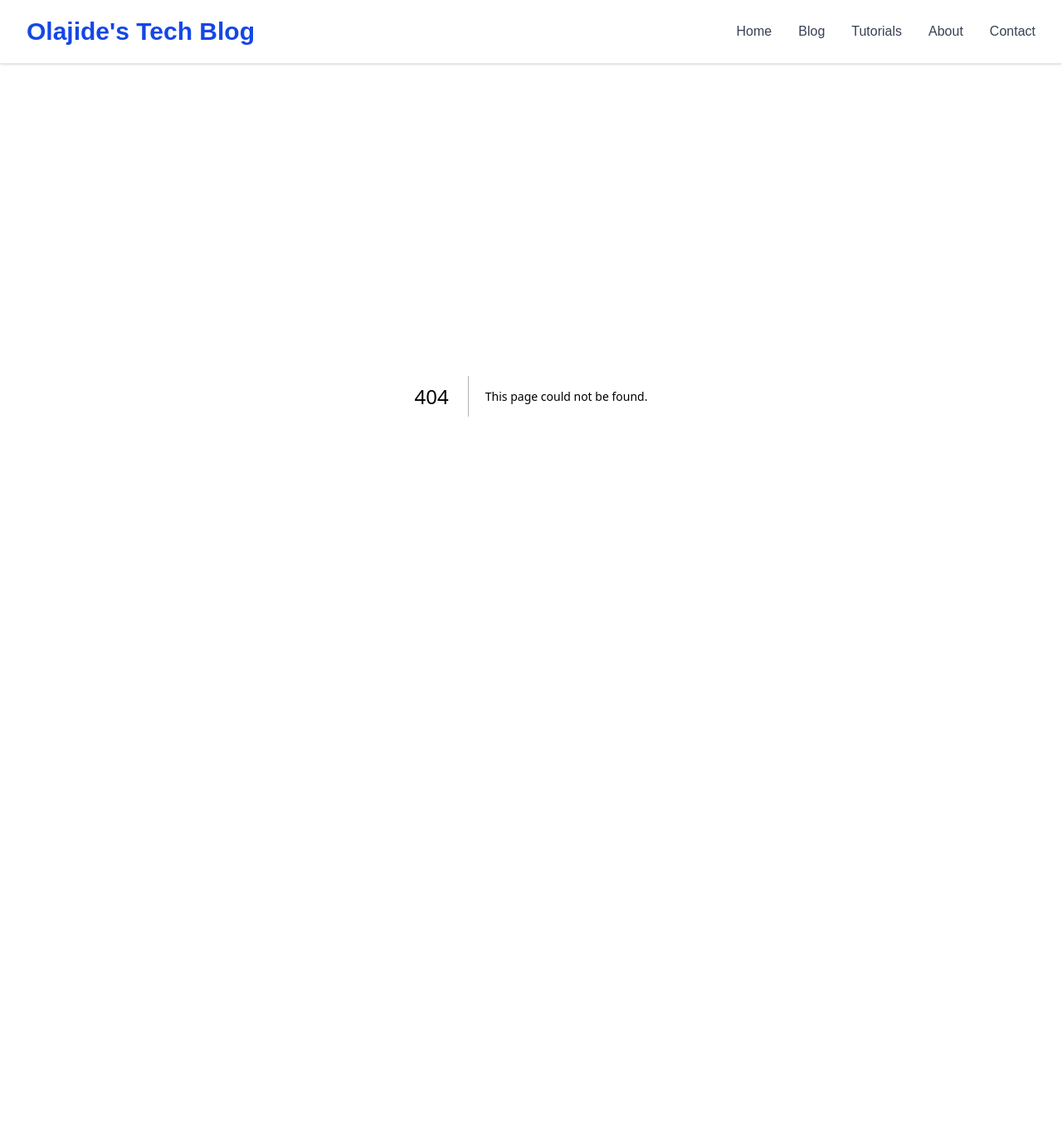
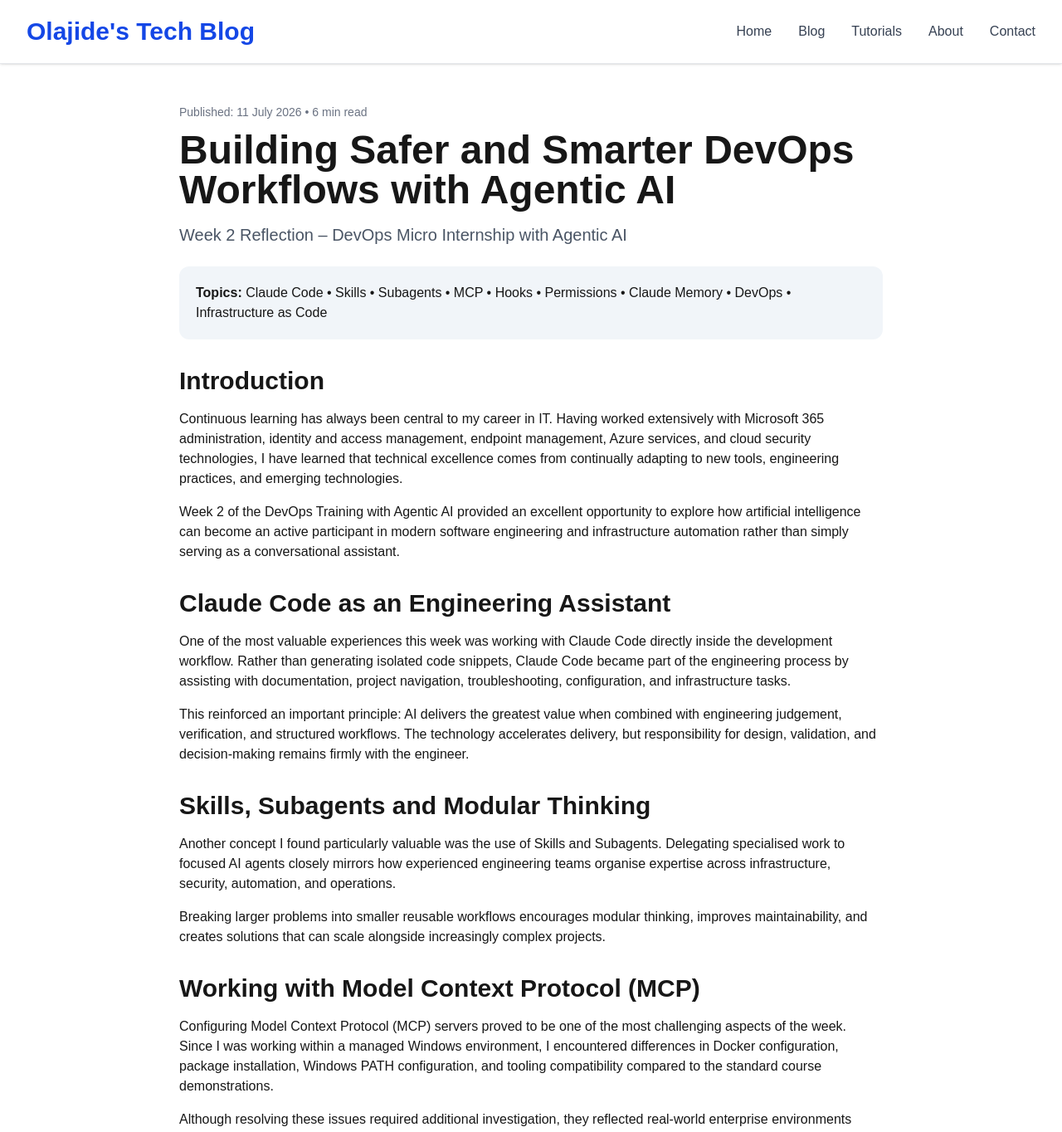
Before and after one commit to Kutiolajide07/my-blog, a Next.js app: page /blog/agentic-ai in a window 1280 px wide. Before the commit this address had no page. Shown: the top 1364 px of the page at 83% size. Before the commit the page ends 877 px from the top, so only its background shows below. Built offline with nearby package versions, Linux system fonts and the light colour scheme.

Commit message:
Add Week 2 Agentic AI reflection blog

```diff
--- /dev/null
+++ b/app/blog/agentic-ai/page.tsx
@@ -0,0 +1,146 @@
+export default function AgenticAIPage() {
+  return (
+    <main className="max-w-4xl mx-auto px-6 py-12">
+      <article className="space-y-8">
+
+        <div>
+          <p className="text-sm text-gray-500">
+            Published: 11 July 2026 • 6 min read
+          </p>
+
+          <h1 className="text-5xl font-bold mt-3 mb-4">
+            Building Safer and Smarter DevOps Workflows with Agentic AI
+          </h1>
+
+          <p className="text-xl text-gray-600">
+            Week 2 Reflection – DevOps Micro Internship with Agentic AI
+          </p>
+
+          <div className="mt-6 bg-slate-100 dark:bg-slate-800 rounded-xl p-5">
+            <strong>Topics:</strong> Claude Code • Skills • Subagents • MCP • Hooks • Permissions • Claude Memory • DevOps • Infrastructure as Code
+          </div>
+        </div>
+
+        <section>
+          <h2 className="text-3xl font-bold mb-4">Introduction</h2>
+
+          <p className="mb-4">
+            Continuous learning has always been central to my career in IT. Having worked extensively with Microsoft 365 administration, identity and access management, endpoint management, Azure services, and cloud security technologies, I have learned that technical excellence comes from continually adapting to new tools, engineering practices, and emerging technologies.
+          </p>
+
+          <p>
+            Week 2 of the DevOps Training with Agentic AI provided an excellent opportunity to explore how artificial intelligence can become an active participant in modern software engineering and infrastructure automation rather than simply serving as a conversational assistant.
+          </p>
+        </section>
+
+        <section>
+          <h2 className="text-3xl font-bold mb-4">
+            Claude Code as an Engineering Assistant
+          </h2>
+
+          <p className="mb-4">
+            One of the most valuable experiences this week was working with Claude Code directly inside the development workflow. Rather than generating isolated code snippets, Claude Code became part of the engineering process by assisting with documentation, project navigation, troubleshooting, configuration, and infrastructure tasks.
+          </p>
+
+          <p>
+            This reinforced an important principle: AI delivers the greatest value when combined with engineering judgement, verification, and structured workflows. The technology accelerates delivery, but responsibility for design, validation, and decision-making remains firmly with the engineer.
+          </p>
+        </section>
+
+        <section>
+          <h2 className="text-3xl font-bold mb-4">
+            Skills, Subagents and Modular Thinking
+          </h2>
+
+          <p className="mb-4">
+            Another concept I found particularly valuable was the use of Skills and Subagents. Delegating specialised work to focused AI agents closely mirrors how experienced engineering teams organise expertise across infrastructure, security, automation, and operations.
+          </p>
+
+          <p>
+            Breaking larger problems into smaller reusable workflows encourages modular thinking, improves maintainability, and creates solutions that can scale alongside increasingly complex projects.
+          </p>
+        </section>
+
+        <section>
+          <h2 className="text-3xl font-bold mb-4">
+            Working with Model Context Protocol (MCP)
+          </h2>
+
+          <p className="mb-4">
+            Configuring Model Context Protocol (MCP) servers proved to be one of the most challenging aspects of the week. Since I was working within a managed Windows environment, I encountered differences in Docker configuration, package installation, Windows PATH configuration, and tooling compatibility compared to the standard course demonstrations.
+          </p>
+
+          <p>
+            Although resolving these issues required additional investigation, they reflected real-world enterprise environments where engineers frequently adapt solutions to organisational standards instead of relying solely on tutorial examples.
+          </p>
+
+          <blockquote className="border-l-4 border-blue-600 pl-4 italic my-6">
+            "The most valuable learning often happens during troubleshooting rather than during successful execution."
+          </blockquote>
+        </section>
+
+        <section>
+          <h2 className="text-3xl font-bold mb-4">
+            Hooks, Permissions and Safety Rails
+          </h2>
+
+          <p className="mb-4">
+            Another highlight was implementing Hooks, Permissions, and Safety Rails within Claude Code. Configuring safeguards to prevent destructive commands demonstrated the importance of governance in AI-assisted engineering workflows.
+          </p>
+
+          <p>
+            As organisations increasingly integrate AI into DevOps and cloud engineering, balancing automation with security, operational control, and responsible governance will become an essential engineering practice.
+          </p>
+        </section>
+
+        <section>
+          <h2 className="text-3xl font-bold mb-4">
+            Claude Memory
+          </h2>
+
+          <p>
+            Exploring Claude Memory demonstrated how project-specific knowledge can persist across sessions. Retaining architectural decisions, project conventions, and implementation guidance improves consistency while reducing repetitive context-setting during long-term engineering projects.
+          </p>
+        </section>
+
+        <section>
+          <h2 className="text-3xl font-bold mb-4">
+            Key Takeaways
+          </h2>
+
+          <ul className="list-disc pl-6 space-y-2">
+            <li>AI is most effective when integrated into disciplined engineering workflows.</li>
+            <li>Engineering judgement remains more important than automation alone.</li>
+            <li>Security and governance must accompany every automated workflow.</li>
+            <li>Real-world environments require adaptability beyond tutorial examples.</li>
+            <li>Documenting implementation and troubleshooting accelerates continuous learning.</li>
+          </ul>
+        </section>
+
+        <section>
+          <h2 className="text-3xl font-bold mb-4">
+            Looking Ahead
+          </h2>
+
+          <p className="mb-4">
+            As I continue developing my expertise in DevOps, Cloud Engineering, and Cloud Security, I see Agentic AI becoming an important complement to my existing Microsoft cloud experience. Combining Infrastructure as Code, automation, and AI-assisted engineering has significant potential to improve productivity, consistency, and operational quality when implemented with appropriate governance.
+          </p>
+
+          <p>
+            Week 2 has reinforced that successful AI adoption is not simply about using new tools. It is about integrating them into established engineering practices that prioritise security, maintainability, collaboration, and continuous improvement. Those principles will continue to guide my learning journey as I build expertise across Azure, DevOps, and cloud security.
+          </p>
+        </section>
+
+        <hr />
+
+        <footer className="text-center text-gray-500 py-6">
+          <h3 className="font-bold text-lg">Olajide Kuti</h3>
+          <p>
+            Cloud Engineer • Microsoft Azure • Microsoft 365 • Cloud Security • DevOps • AI-Assisted Engineering
+          </p>
+        </footer>
+
+      </article>
+    </main>
+  );
+}
```
Also changed, not shown: 1 other file (tests, documents, lock files or other folders).
